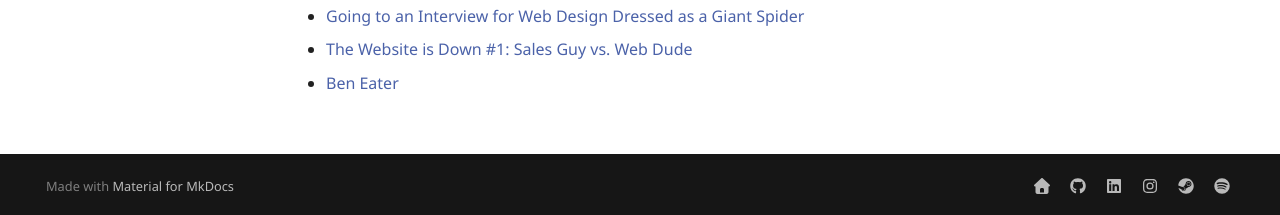
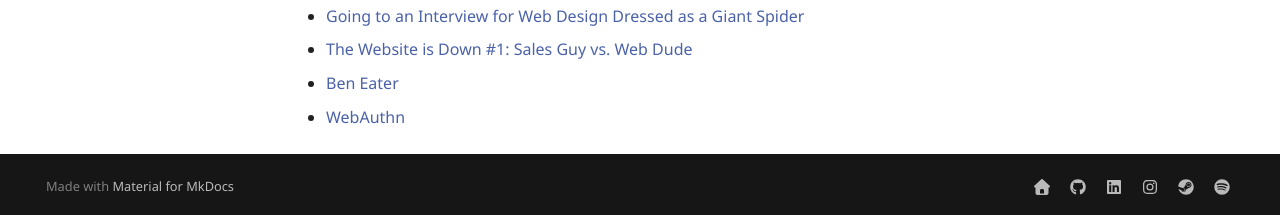
Before and after one commit to JamFox/docs.jamfox.dev, an MkDocs documentation site: the page built from docs/content/links/it.md, in a window 1280 px wide and 1080 px high. Shown: the part 862-1077 px from the top of the window. Built offline with MkDocs 1.6.1 and Material for MkDocs 9.7.7, drawn with Linux system fonts in a browser that asks for light colours; comment, search, counter and statistics services are not loaded.

Commit message:
add webauthn

```diff
--- a/docs/content/links/it.md
+++ b/docs/content/links/it.md
@@ -24,3 +24,4 @@ title: "IT"
 - [Going to an Interview for Web Design Dressed as a Giant Spider](https://youtu.be/uDE4s4Ih1eY)
 - [The Website is Down #1: Sales Guy vs. Web Dude](https://youtu.be/uRGljemfwUE)
 - [Ben Eater](https://www.youtube.com/c/BenEater)
+- [WebAuthn](https://stytch.com/blog/an-introduction-to-webauthn/)
```
